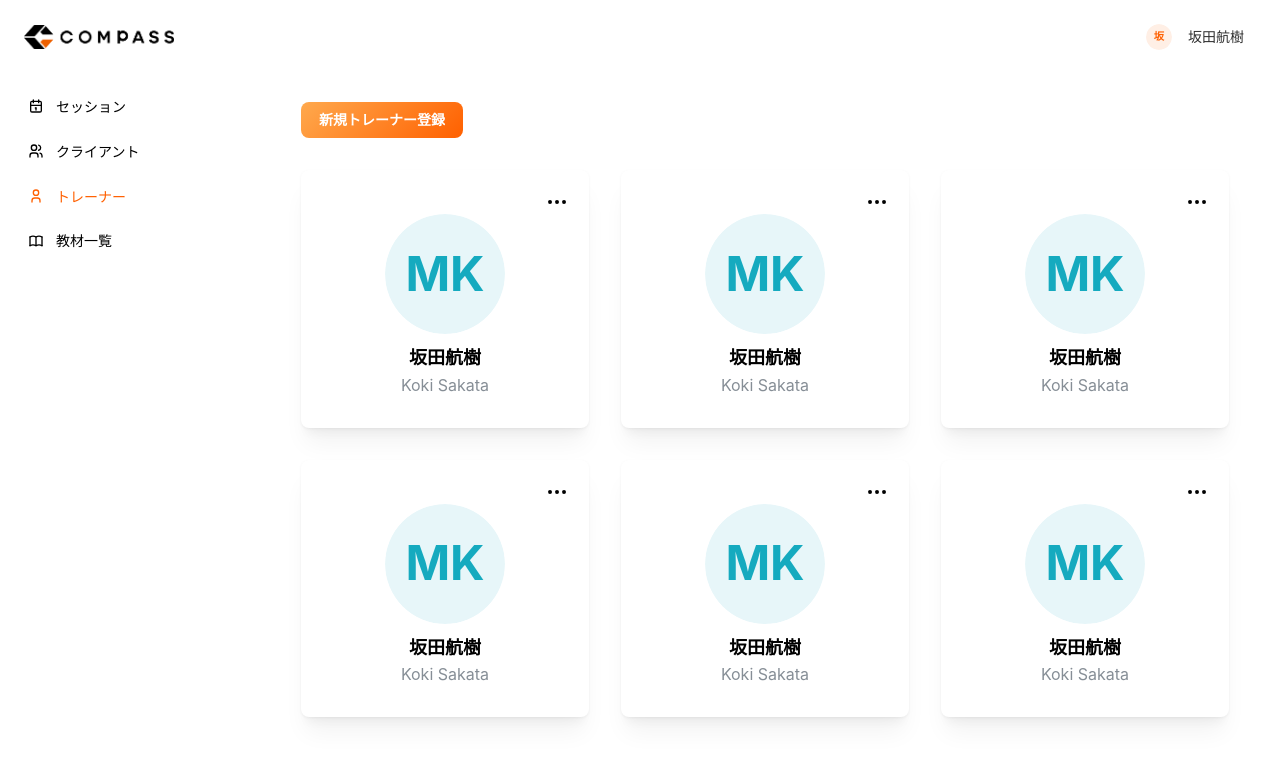
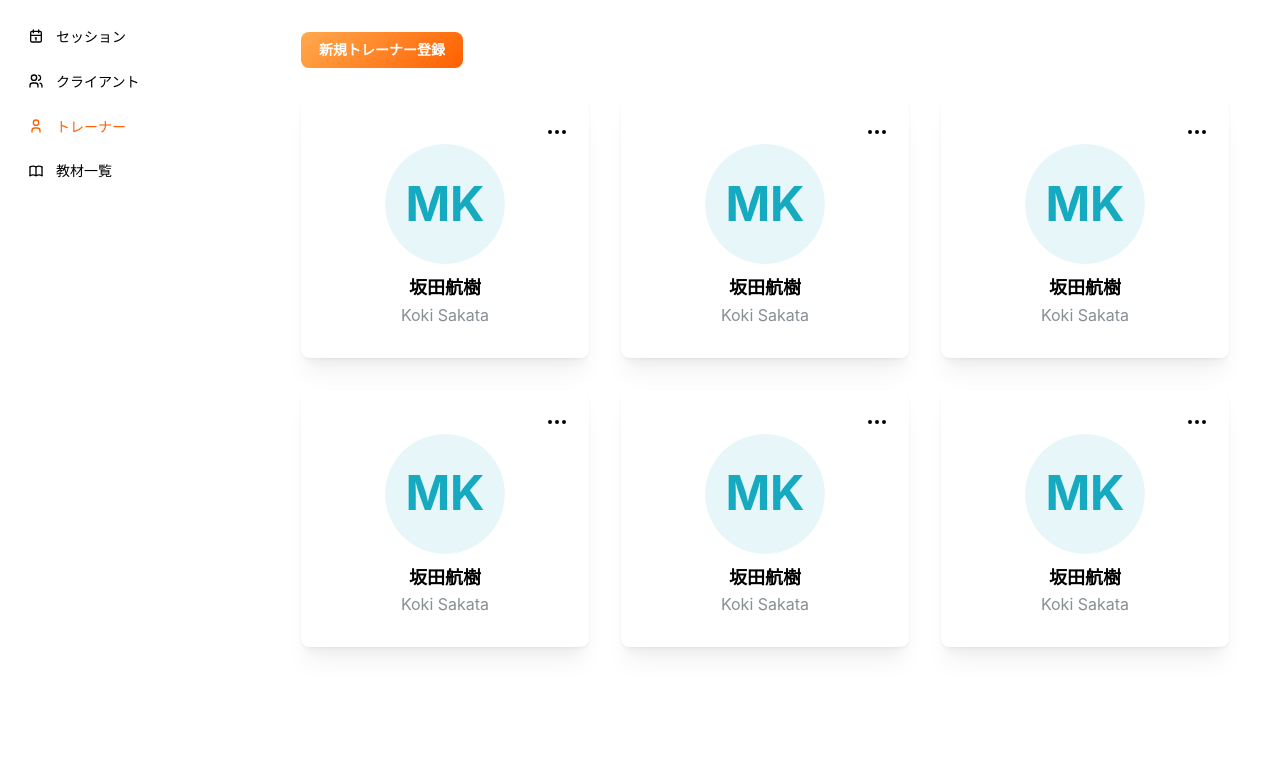
Before and after one commit to career-direction/compass-crm, a Next.js app: page /trainers in a window 1280 px wide. Shown: the top 762 px of the page. Built offline with nearby package versions, Linux system fonts and the light colour scheme.

Commit message:
remove: Header

```diff
--- a/src/app/(dashboard)/layout.tsx
+++ b/src/app/(dashboard)/layout.tsx
@@ -1,39 +1,24 @@
 "use client";
 
 import { AppShell } from "@mantine/core";
-import { useDisclosure } from "@mantine/hooks";
 import type { ReactNode } from "react";
-import { useCallback } from "react";
 import { Sidebar } from "@/components/layout/Sidebar.ui";
-import { Header } from "@/components/layout/Header.ui";
 
 type Props = {
 	children: ReactNode;
 };
 
 export default function DashboardLayout({ children }: Props) {
-	const [opened, { toggle }] = useDisclosure(true);
-
-	const stableToggle = useCallback(() => {
-		toggle();
-	}, [toggle]);
-
 	return (
 		<AppShell
-			header={{ height: 70 }}
 			navbar={{
 				width: 250,
 				breakpoint: "sm",
-				collapsed: { mobile: !opened, desktop: !opened },
 			}}
 			padding="xl"
 			transitionDuration={300}
 			transitionTimingFunction="cubic-bezier(0.25, 0.46, 0.45, 0.94)"
 		>
-			<AppShell.Header>
-				<Header onToggle={stableToggle} />
-			</AppShell.Header>
-
 			<AppShell.Navbar style={{ borderInlineEnd: "none" }}>
 				<Sidebar />
 			</AppShell.Navbar>
```
